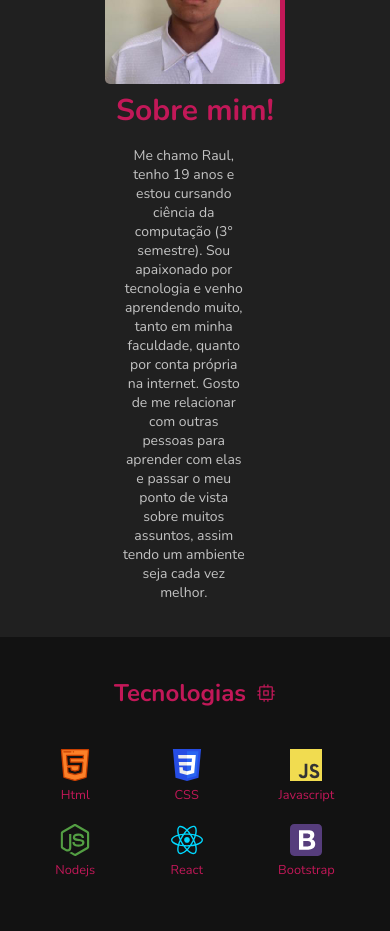
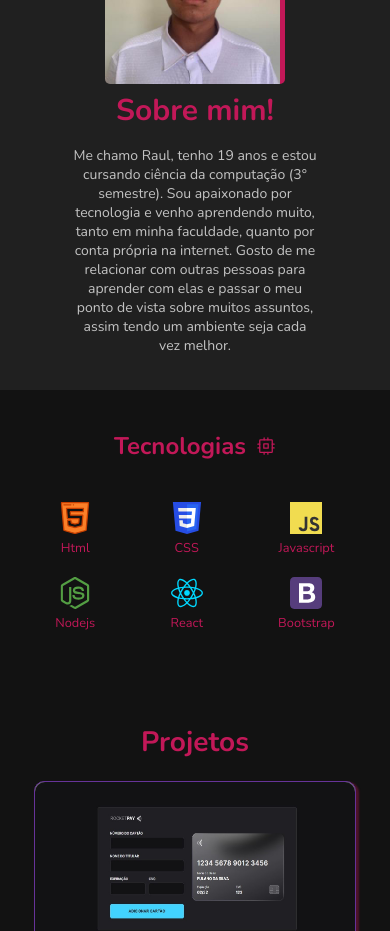
Before and after one commit to RaulDelfino/Portfolio, a React (Vite) app: page / in a window 390 px wide. Shown: the part 940-1871 px from the top of the page. Built offline with nearby package versions, Linux system fonts and the light colour scheme.

Commit message:
add responsive

```diff
--- a/src/components/projetos/style.css
+++ b/src/components/projetos/style.css
@@ -127,12 +127,31 @@
         grid-template-columns: auto auto;
         padding-bottom: 10px;
     }
+    .modal-content{
+      overflow: scroll;
+    }
+    .modal-content div a{
+
+      margin-right: 10px;
+    }
+
 }
 @media screen and (max-width:700px){
     .listProjects{
         grid-template-columns: auto;
         padding-bottom: 10px;
     }
+    .modal-content{
+      width: 80%;
+      overflow: scroll;
+
+    }
+    .modal-content p{
+
+      font-size: 1rem;
+    }
+
+
 }
 
 @media screen and (max-width:550px) {
--- a/src/components/sobre/style.css
+++ b/src/components/sobre/style.css
@@ -36,7 +36,7 @@
         justify-content: space-between;
     }
     .text{
-        width: 50%;
+        width: 70%;
         padding-left: 4rem;
     }
     .fotoPerfil{
@@ -60,9 +60,13 @@
         margin: 0;
     }
     .text{
+
+        width:100%;
         height: 50%;
         padding: 0;
-        margin: 0;
+    }
+    .text p{
+        margin: auto;
     }
 
 }
@@ -77,8 +81,14 @@
         margin: 0;
     }
     .text{
+
+        width: 90%;
         height: 50%;
         padding: 0;
+
+    }
+    .text p {
+        width: 100%;
         margin: 0;
     }
 }
```
